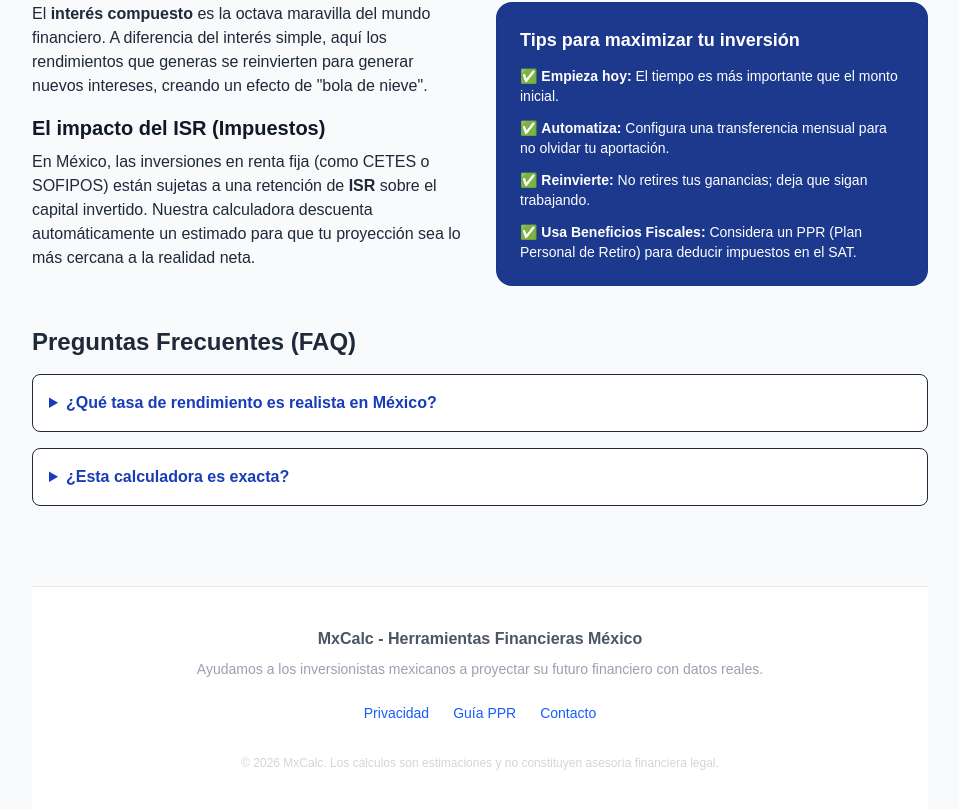
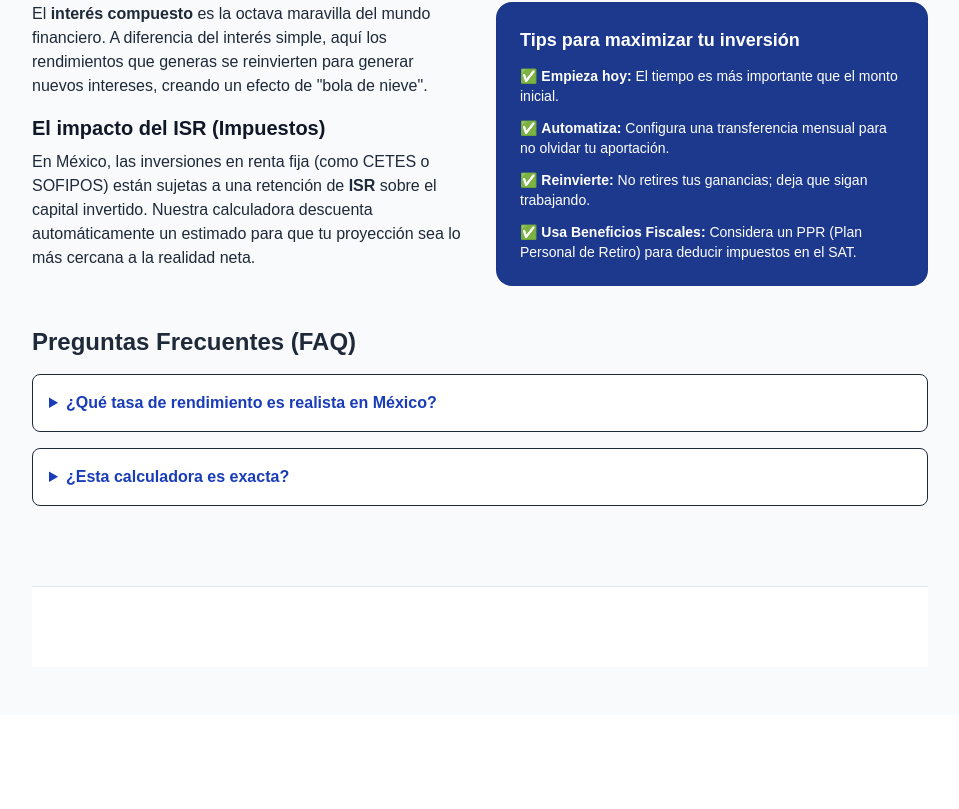
Before and after one commit to alejandrohuerga/finanzanode-mx, a Next.js app: page / in a window 1280 px wide. Shown: the part 1276-2085 px from the top of the page, without its empty margins (160-1119 px from the left). After the commit the page ends 1991 px from the top, so only its background shows below. Built offline with nearby package versions, Linux system fonts and the light colour scheme.

Commit message:
fix: :bug: FIX: Modo suspense que da error

```diff
--- a/src/app/page.tsx
+++ b/src/app/page.tsx
@@ -1,6 +1,6 @@
 "use client";
-import { useState, useEffect } from 'react'; // <--- useEffect añadido
-import { useRouter, useSearchParams } from 'next/navigation'; // <--- Hooks de navegación
+import { useState, useEffect, Suspense } from 'react'; // <--- Añadimos Suspense
+import { useRouter, useSearchParams } from 'next/navigation';
 import { calculateCompoundInterest, type CalculationResult } from '@/lib/calculations';
 import CalculatorForm from '@/components/CalculatorForm';
 import InvestmentChart from '@/components/InvestmentChart';
@@ -9,12 +9,12 @@ import ResultsTable from '@/components/ResultsTable';
 import Testimonials from '@/components/Testimonials';
 import Link from 'next/link';
 
-export default function Home() {
+// 1. Creamos un componente interno que maneja la lógica de la URL
+function CalculatorContent() {
   const [results, setResults] = useState<CalculationResult[]>([]);
   const router = useRouter();
   const searchParams = useSearchParams();
-  // Esto es un comentario de prueba
-  // 1. Lógica para detectar parámetros en la URL al cargar la página
+
   useEffect(() => {
     const initial = searchParams.get('i');
     if (initial) {
@@ -25,7 +25,6 @@ export default function Home() {
         years: Number(searchParams.get('y')),
         inflationRate: Number(searchParams.get('inf')) || 4.5,
       };
-      // Ejecutamos el cálculo automáticamente con los datos de la URL
       const res = calculateCompoundInterest(
         data.initialAmount,
         data.monthlyContribution,
@@ -44,7 +43,6 @@ export default function Home() {
     years: number;
     inflationRate: number;
   }) => {
-    // 2. Actualizamos la URL con los parámetros para que sea compartible
     const params = new URLSearchParams();
     params.set('i', data.initialAmount.toString());
     params.set('m', data.monthlyContribution.toString());
@@ -66,25 +64,13 @@ export default function Home() {
   };
 
   return (
-    <main className="min-h-screen bg-gray-50 py-12 px-4">
-      <div className="max-w-4xl mx-auto">
-        <header className="mb-10 text-center">
-          <h1 className="text-4xl font-bold text-gray-900 mb-2">
-            Calculadora de Interés Compuesto México
-          </h1>
-          <p className="text-gray-600 text-lg">
-            Proyecta tu ahorro e inversión considerando el ISR estimado y
-            rendimientos reales.
-          </p>
-        </header>
-
+    <>
       <CalculatorForm onCalculate={handleCalculate} />
 
       {results.length > 0 && (
         <div className="mt-8 space-y-6 animate-in fade-in slide-in-from-bottom-4 duration-700">
           <InvestmentChart data={results} />
 
-            {/* BOTONES DE COMPARTIR (NUEVO) */}
           <div className="flex flex-col sm:flex-row gap-3">
             <button
               onClick={() => {
@@ -110,47 +96,21 @@ export default function Home() {
 
           <div className="p-6 bg-blue-50 rounded-xl border border-blue-100 shadow-sm">
             <h2 className="text-2xl font-bold text-blue-900">
-                Resultado final: $
-                {results[results.length - 1].balance.toLocaleString("es-MX")}{" "}
-                MXN
+              Resultado final: ${results[results.length - 1].balance.toLocaleString("es-MX")} MXN
             </h2>
-
             <p className="text-amber-700 font-bold text-lg mt-1">
-                Poder adquisitivo real: $
-                {results[results.length - 1].realBalance.toLocaleString("es-MX")}{" "}
-                MXN
+              Poder adquisitivo real: ${results[results.length - 1].realBalance.toLocaleString("es-MX")} MXN
             </p>
-
             <p className="text-blue-700 font-medium">
               En {results.length} años habrás construido este patrimonio.
             </p>
-
-              <div className="mt-6 grid grid-cols-1 sm:grid-cols-2 gap-4 text-sm">
-                <div className="bg-white p-3 rounded-lg border border-blue-100">
-                  <span className="text-gray-500 block">
-                    Intereses totales generados:
-                  </span>
-                  <span className="font-bold text-green-600 text-lg">
-                    $
-                    {results[results.length - 1].interests.toLocaleString("es-MX")}
-                  </span>
-                </div>
-                <div className="bg-white p-3 rounded-lg border border-blue-100">
-                  <span className="text-gray-500 block">
-                    ISR Retenido (estimado):
-                  </span>
-                  <span className="font-bold text-red-600 text-lg">
-                    $
-                    {results[results.length - 1].taxPaid.toLocaleString("es-MX")}
-                  </span>
-                </div>
-              </div>
+            {/* Aquí iría el resto del desglose (ISR e intereses) que ya tenías */}
           </div>
 
           <div className="mt-10 p-6 border-2 border-dashed border-blue-200 rounded-2xl bg-blue-50/50">
             <h4 className="text-blue-900 font-bold mb-2">💡 ¿Buscas optimizar tu retiro?</h4>
             <p className="text-blue-800 text-sm mb-4">
-                Un PPR puede ayudarte a ahorrar miles de pesos en impuestos, pero elegir el incorrecto sale caro.
+              Un PPR puede ayudarte a ahorrar miles de pesos en impuestos...
             </p>
             <Link
               href="/guia-ppr"
@@ -161,25 +121,34 @@ export default function Home() {
           </div>
         </div>
       )}
+    </>
+  );
+}
+
+// 2. El componente principal envuelve todo en Suspense
+export default function Home() {
+  return (
+    <main className="min-h-screen bg-gray-50 py-12 px-4">
+      <div className="max-w-4xl mx-auto">
+        <header className="mb-10 text-center">
+          <h1 className="text-4xl font-bold text-gray-900 mb-2">
+            Calculadora de Interés Compuesto México
+          </h1>
+          <p className="text-gray-600 text-lg">
+            Proyecta tu ahorro e inversión considerando el ISR estimado y rendimientos reales.
+          </p>
+        </header>
+
+        {/* EL TRUCO: Suspense envuelve la parte que usa useSearchParams */}
+        <Suspense fallback={<div className="text-center py-10 text-gray-500 text-sm italic">Cargando calculadora...</div>}>
+          <CalculatorContent />
+        </Suspense>
 
         <Testimonials/>
         <SEOContent />
 
-        <footer className="mt-20 py-10 border-t border-gray-200 bg-white">
-          <div className="max-w-4xl mx-auto px-4 text-center">
-            <p className="text-gray-600 font-bold">MxCalc - Herramientas Financieras México</p>
-            <p className="text-gray-400 text-sm mt-2">
-              Ayudamos a los inversionistas mexicanos a proyectar su futuro financiero con datos reales.
-            </p>
-            <div className="mt-6 flex justify-center space-x-6 text-sm">
-              <a href="/privacidad" className="text-blue-600 hover:underline">Privacidad</a>
-              <Link href="/guia-ppr" className="text-blue-600 hover:underline">Guía PPR</Link>
-              <a href="/contacto" className="text-blue-600 hover:underline">Contacto</a>
-            </div>
-            <p className="mt-8 text-xs text-gray-300">
-              © 2026 MxCalc. Los cálculos son estimaciones y no constituyen asesoría financiera legal.
-            </p>
-          </div>
+        <footer className="mt-20 py-10 border-t border-gray-200 bg-white text-center">
+           {/* Tu footer normal aquí */}
         </footer>
       </div>
     </main>
```
Lines whose indentation alone changed are shown as unchanged.
